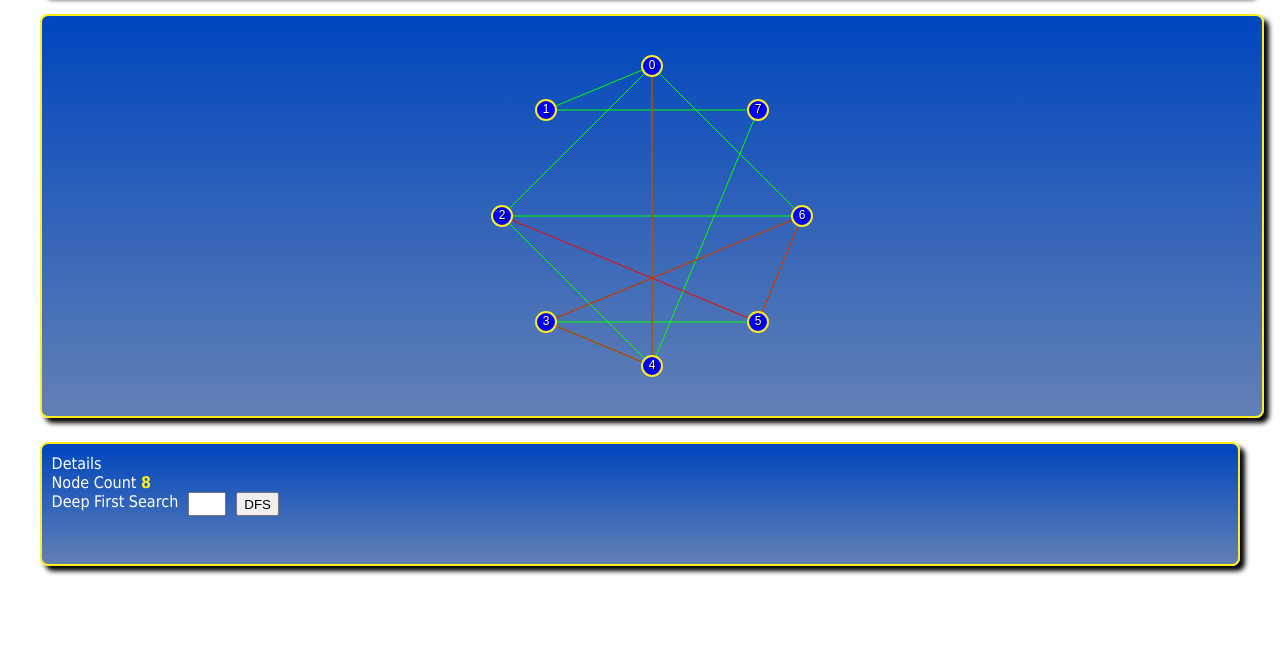
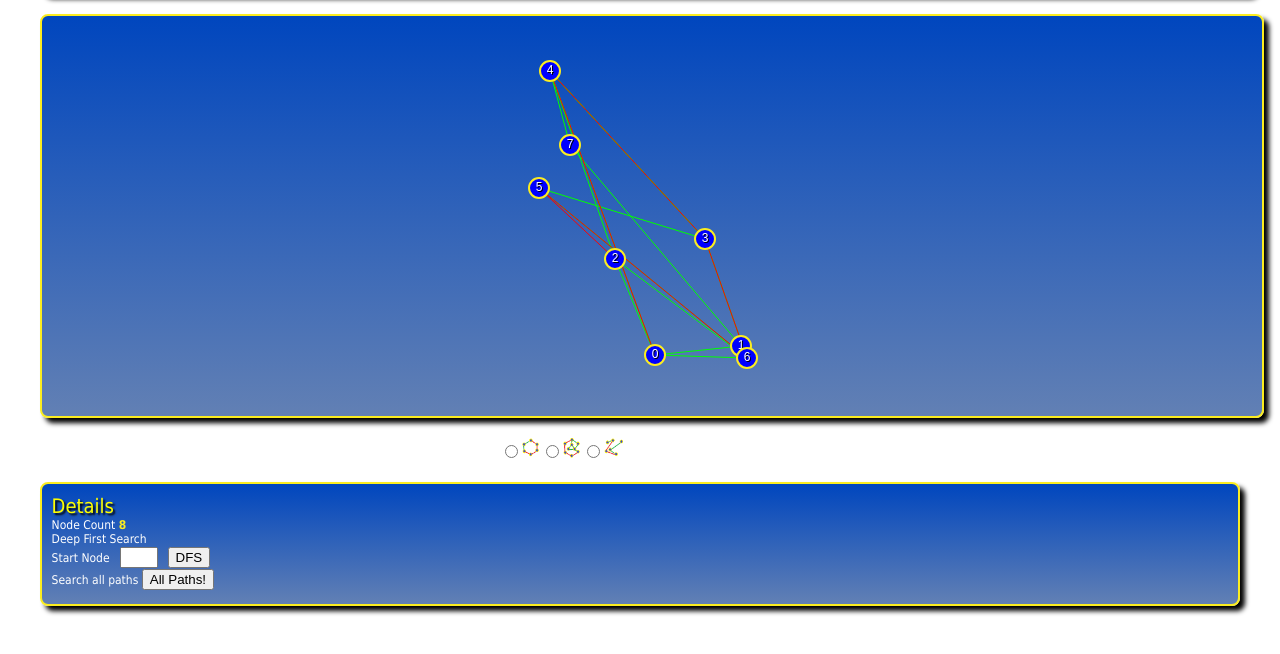
Before and after one commit to daniel-berger-hull/js-tree-analysis, a plain HTML site: page graph-dsf/web/index.html in a window 1280 px wide. Shown: the part 58-712 px from the top of the page. Drawn offline with Linux system fonts and the light colour scheme.

Commit message:
Add a way to control the rendering type

```diff
--- a/graph-dsf/web/index.css
+++ b/graph-dsf/web/index.css
@@ -75,14 +75,57 @@ body {
     border: 2px solid #FBED20;
     box-shadow: 5px 5px 5px black;
     border-radius: 8px;
+    font-size: 12px;
+}
+
+
+
+#graph-distribution-radio-section {
+   margin: auto;
+   width: 30%;
+}
+
+#graph-distribution-list {
+    list-style-type: none;
+    overflow: hidden;
+}
+
+.graph-distribution-radio {
+    display: block;
+    float: left;
+}
+
+
+
+
+#graph-detail-section-title {
+
+    color: yellow;
+    font-size: 20px;
+    text-shadow: 2px 2px 2px black;
+
+}
+
+#graph-detail-section-node-count {
+
+    background-color: black;
+
+}
+
+#graph-detail-section-node-count-input {
+
+    background-color: pink;
 }
 
 
 #detail-user-section {
     display: flex;
     column-gap: 10px;
+    align-items: center;
 
 }
+
+
 
 #NodeTotalCount {
     color: #FBED20;
--- a/graph-dsf/web/index.html
+++ b/graph-dsf/web/index.html
@@ -19,20 +19,36 @@
 
         <div id="center-section">
             <canvas id="graph-canvas" width="1200px"  height="400px">Your browser does not support the HTML5 canvas tag.</canvas>
+
+
+            <div id="graph-distribution-radio-section">
+                <ul id="graph-distribution-list">
+                    <li class="graph-distribution-radio"><input type="radio" id="circular-rendering" name="fav_language" value="Circular"><img src="circular.png" width="20px" height="20px"></li>
+                    <li class="graph-distribution-radio"><input type="radio" id="concentric-rendering" name="fav_language" value="Concentric"><img src="concentric.png" width="20px" height="20px"></li>
+                    <li class="graph-distribution-radio"><input type="radio" id="random-rendering" name="fav_language" value="Random"><img src="Random.png" width="20px" height="20px"></li>
+                </ul>
+            </div>
         </div>
 
 
 
+
+
         <div id="graph-detail-section">
-            <div><span>Details</span></div>
+
+             <div id="graph-detail-section-title">Details</div>
 
             <div>
                 <span>Node Count</span>
                 <span id="NodeTotalCount"></span>
             </div>
 
+            <div>
+                <span >Deep First Search</span>
+            </div>
             <div id="detail-user-section">
-                <span >Deep First Search</span>
+
+                <span >Start Node</span>
                 <input type="text" id="NodeToWorkOn" />
                 <button id="dfs-button">DFS</button>
 
@@ -43,15 +59,11 @@
                     <span id="error-warning-msg">ddd</span>
 
                 </div>
-
-
-
-
-
             </div>
-
-
-
+            <div>
+                <span >Search all paths</span>
+                <button id="dfs-all-path-button">All Paths!</button>
+            </div>
 
         </div>
     </div>
@@ -70,5 +82,6 @@
 
 
 
+
 </body>
 </html>
--- a/graph-dsf/web/index.js
+++ b/graph-dsf/web/index.js
@@ -11,8 +11,15 @@ const MAX_EDGE_NUMBER  = 2;
 const ERROR_MESSAGE_TIMEOUT = 3000;
 
 
+const CIRCULAR_GRAPH_RENDERING    = 1;
+const CONCENTRIC_GRAPH_RENDERING  = 2;
+const RANDOM_GRAPH_RENDERING      = 3;
+
+
 let graph;
 
+
+let renderingMode = CIRCULAR_GRAPH_RENDERING;
 
 
 
@@ -31,6 +38,21 @@ const setEventHandlers  = () => {
 
      const dfsButton = document.getElementById("dfs-button");
      dfsButton.addEventListener("click", dfsButtonClickHandler );
+
+     const dfsAllPathButton = document.getElementById("dfs-all-path-button");
+     dfsAllPathButton.addEventListener("click", dfsAllPathButtonClickHandler );
+
+
+     const radioButtons = ["circular-rendering","concentric-rendering","random-rendering"];
+
+
+     radioButtons.forEach( radioID => {
+
+        const radioButton = document.getElementById(radioID);
+        radioButton.addEventListener("click", renderingButtonClickHandler );
+
+     });
+
 
 }
 
@@ -55,8 +77,6 @@ const windowResizeHandler = () => {
 
 const dfsButtonClickHandler  = () => {
 
-    //const nodeInput = document.getElementById("NodeToWorkOn");
-
     const value = document.getElementById("NodeToWorkOn").value;
 
     if( isNaN(value) )   {
@@ -71,7 +91,52 @@ const dfsButtonClickHandler  = () => {
         return;
       }
 
+      graph.setSelectedNode(value);
+
+      render();
+
 }
+
+const dfsAllPathButtonClickHandler  = () => {
+
+
+    const nbrNodes = graph.size();
+
+    console.log("Find path for all " + nbrNodes + "Nodes");
+
+
+
+    for (let i=0;i<nbrNodes;i++) {
+
+        graph.setSelectedNode(i);
+        const path = graph.DFS(i);
+        console.log(`${i} - ${path}`);
+
+        if (path.length === nbrNodes)
+            console.log("%cComplete",'color: #00ff00');
+        else
+            console.log(`%cPartial ${path.length}`,'color: #ff0000');
+
+    }
+}
+
+const renderingButtonClickHandler = (event) => {
+
+
+    if ( event.currentTarget.id === "circular-rendering") {
+        console.log("Click circular-rendering");
+        renderingMode = CIRCULAR_GRAPH_RENDERING;
+    } else if ( event.currentTarget.id === "concentric-rendering") {
+        console.log("Click concentric-rendering");
+        renderingMode = CONCENTRIC_GRAPH_RENDERING;
+    } else if ( event.currentTarget.id === "random-rendering") {
+        console.log("Click random-rendering");
+        renderingMode = RANDOM_GRAPH_RENDERING;
+    }
+
+
+}
+
 
 
 
@@ -156,8 +221,8 @@ export const render = () => {
 
 
 
-    let render = new GraphRender(canvas,graph);
-    render.draw();
+    let renderObject = new GraphRender(canvas,graph);
+    renderObject.draw();
 
 
     updateGraphDetailSection();
--- a/graph-dsf/web/model/Graph.js
+++ b/graph-dsf/web/model/Graph.js
@@ -16,8 +16,6 @@ export class Graph {
         this.values = new Array(v);
         for(let i = 0; i < v; i++)
             this.adj[i] = [];
-
-
 
         this.selectedNode = 0;
     }
@@ -111,12 +109,16 @@ export class Graph {
         // traversal
         this.DFSUtil(v, visited);
 
+        // console.log("DFS search Result, staring node index " + this.getSelectedNode());
+        console.log(this.#nodeIndexesPath);
+
         return this.#nodeIndexesPath;
     }
 
 
     toString() {
         console.log("Graph toString()");
+
     }
 
 }
--- a/graph-dsf/web/view/NodeSpaceLocator.js
+++ b/graph-dsf/web/view/NodeSpaceLocator.js
@@ -6,12 +6,12 @@ export function determinePos(graph, canvasSpecs) {
 
   //      console.log("NodeSpaceLocator: determinePos Function: Graph has a size of " + graph.size());
 
-        for (let i=0;i<graph.size();i++) {
-            const nextNodeValue = graph.getNodeValue(i);
+        // for (let i=0;i<graph.size();i++) {
+        //     const nextNodeValue = graph.getNodeValue(i);
 
-            //console.log(i + " --> val: " +  nextNodeValue + " , Edges: " + graph.getEdgesForNode(i));
+        //     //console.log(i + " --> val: " +  nextNodeValue + " , Edges: " + graph.getEdgesForNode(i));
 
-        }
+        // }
 
         let xCenter = canvasSpecs.width / 2;
         let yCenter = canvasSpecs.height / 2;
@@ -24,11 +24,16 @@ export function determinePos(graph, canvasSpecs) {
         // console.log("\t [x Center, y Center] = " + xCenter + "," + yCenter);
 
 
-        return  circularAnglePositions( graph.size(),
-                                            {xCenter: xCenter,
-                                            yCenter: yCenter},
-                                            radius
-                                            );
+        // return  circularAnglePositions( graph.size(),
+        //                                     {xCenter: xCenter,
+        //                                     yCenter: yCenter},
+        //                                     radius
+        //                                     );
+
+
+    return randomPositions(graph  ,
+                        {xCenter: xCenter,
+                            yCenter: yCenter},radius);
 
 
         // return positions;
@@ -52,3 +57,21 @@ function circularAnglePositions(n, centerPos, radius ) {
 
     return positions;
 }
+
+function randomPositions(graph, centerPos,radius) {
+    const n =  graph.size();
+    let positions = [];
+
+
+    for (let i=0;i<n;i++) {
+
+        const x = centerPos.xCenter - Math.round( 2 * radius * Math.random() - radius);
+        const y = centerPos.yCenter - Math.round( 2 * radius * Math.random() - radius);
+
+        positions.push( {x:x, y:y} );
+    }
+
+    return positions;
+
+
+}
```
Also changed, not shown: graph-dsf/web/Random.png (added), graph-dsf/web/circular.png (added), graph-dsf/web/concentric.png (added), graph-dsf/web/favicon.ico (added).
